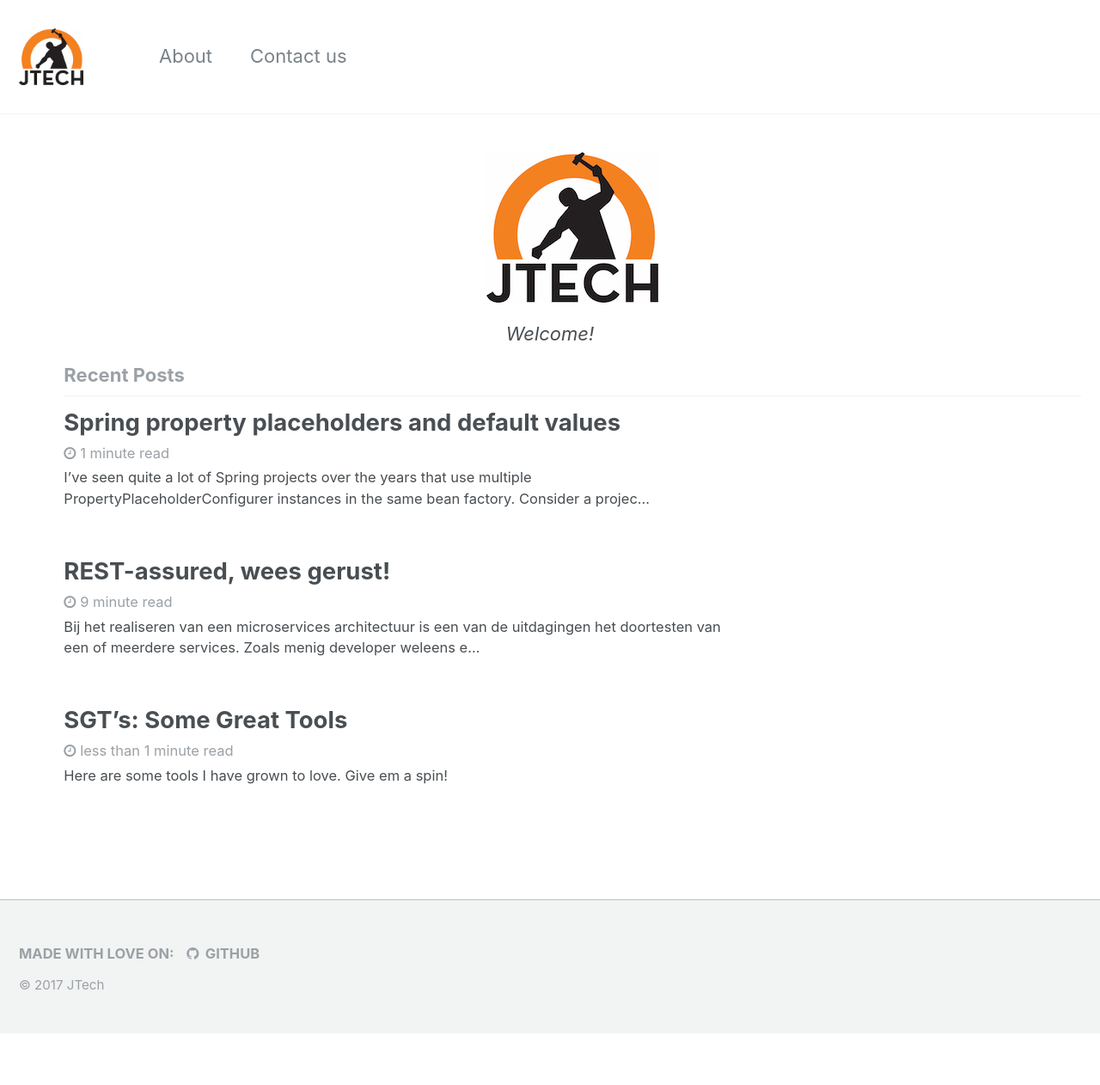
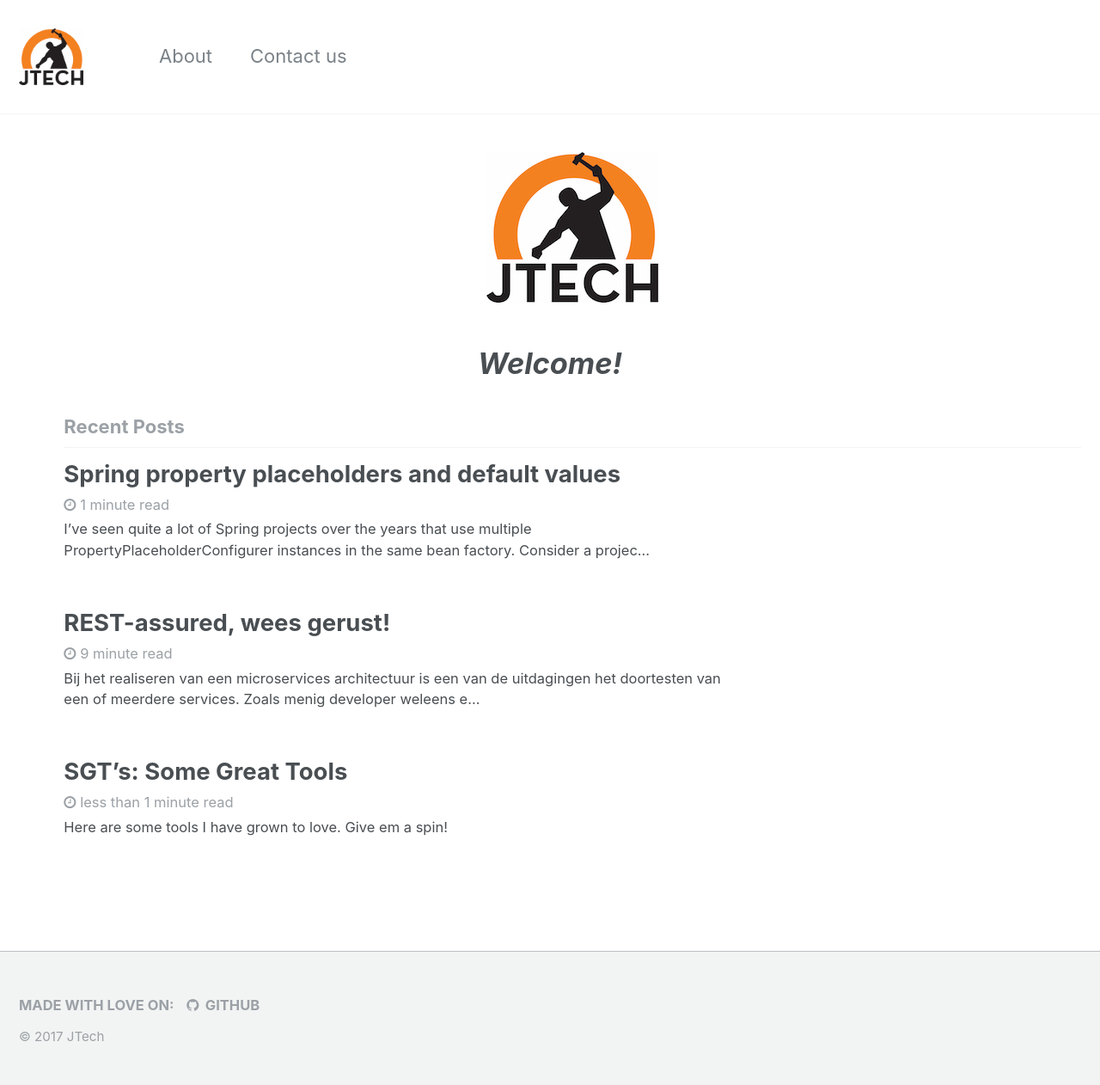
Before and after one commit to Ordina-JTech/Ordina-JTech.github.io, a Jekyll site: the page built from index.html, in a window 1280 px wide. Shown: the whole page at 86% size. Built offline with Jekyll 4.4.1, drawn with Linux system fonts in a browser that asks for light colours; the list of posts is cut into pages by our own code; before the commit the page ends 1202 px from its top, so only the background shows below that.

Commit message:
Increased padding a bit, change 'i' to 'h2'

```diff
--- a/_layouts/home.html
+++ b/_layouts/home.html
@@ -4,8 +4,8 @@
 
 <style>
     .quotes {
-        padding-top: 20px;
-        padding-bottom: 20px;
+        padding-top: 50px;
+        padding-bottom: 50px;
     }
 
     .quotes .quote {
@@ -30,14 +30,14 @@
 
 <div class="quotes">
     {% for post in paginator.posts %}
-    <p class="quote">
+    <h2 class="quote">
         <a href="{{ post.url }}">
             {{post.title}}
             <i class="fa fa-arrow-circle-right" aria-hidden="true"></i>
         </a>
-    </p>
+    </h2>
     {% endfor %}
-    <i class="quote active">Welcome!</i>
+    <i class="quote active"><h1>Welcome!</h1></i>
 </div>
 
 
```
